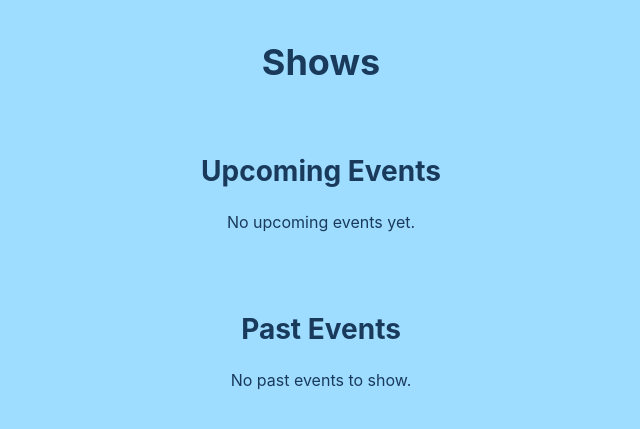
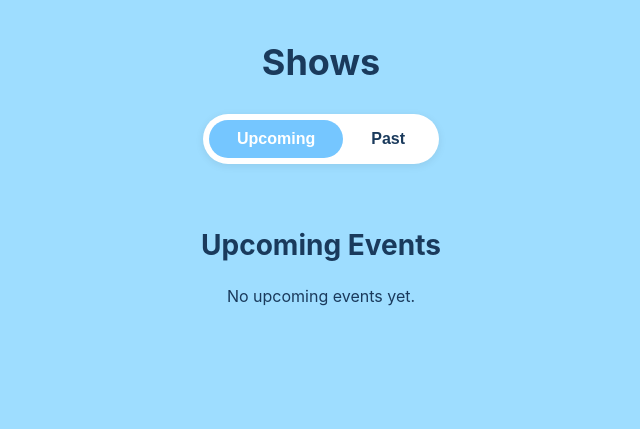
Before and after one commit to iFound1229/FISwebsite, a Flask app: page /shows in a window 1280 px wide. Shown: the part 72-501 px from the top of the page, without its empty margins (319-959 px from the left). Run offline with Flask 3, Linux system fonts and the light colour scheme; data that the repository does not hold is empty; some libraries are stand-ins or nearby versions.

Commit message:
Add a button to switch between upcoming and past events
Introduce a toggle button group and associated panes in the `shows.html` template to allow users to switch between viewing upcoming and past events. Styles have been added to `static/style.css` to support the new UI elements, including active states for buttons and conditional display of panes.

Replit-Commit-Author: Agent
Replit-Commit-Session-Id: 554d3c84-c7a5-4fdc-9ed4-a3a9f6259cfb
Replit-Commit-Checkpoint-Type: full_checkpoint
Replit-Commit-Event-Id: 87a31319-6447-48f3-afc2-1afe023691d0
Replit-Commit-Screenshot-Url: https://storage.googleapis.com/screenshot-production-us-central1/143ad4c1-2050-44f0-b212-1bdbe4dcf435/554d3c84-c7a5-4fdc-9ed4-a3a9f6259cfb/2bcNvkr
Replit-Helium-Checkpoint-Created: true

```diff
--- a/static/style.css
+++ b/static/style.css
@@ -137,6 +137,40 @@ section h2 {
   max-width: 700px;
   margin: 0 auto;
 }
+
+.shows-toggle {
+  display: flex;
+  justify-content: center;
+  gap: 0;
+  margin-bottom: 24px;
+  background: #fff;
+  border-radius: 999px;
+  padding: 6px;
+  width: fit-content;
+  margin-left: auto;
+  margin-right: auto;
+  box-shadow: 0 2px 8px rgba(0,0,0,0.08);
+}
+
+.toggle-btn {
+  background: transparent;
+  border: none;
+  padding: 10px 28px;
+  border-radius: 999px;
+  font-size: 16px;
+  font-weight: 600;
+  color: #1a3a5c;
+  cursor: pointer;
+  transition: background-color 0.2s, color 0.2s;
+}
+
+.toggle-btn.active {
+  background: rgba(117, 198, 255, 1);
+  color: #fff;
+}
+
+.shows-pane { display: none; }
+.shows-pane.active { display: block; }
 
 .event-item {
   display: flex;
--- a/templates/shows.html
+++ b/templates/shows.html
@@ -3,11 +3,33 @@
 {% block content %}
 <section class="page-section">
   <h1 class="page-title">Shows</h1>
+
+  <div class="shows-toggle">
+    <button type="button" class="toggle-btn active" data-target="upcoming-pane">Upcoming</button>
+    <button type="button" class="toggle-btn" data-target="past-pane">Past</button>
+  </div>
+
+  <div id="upcoming-pane" class="shows-pane active">
     {% with events_title='Upcoming Events', events_list=data.events, empty_text='No upcoming events yet.' %}
       {% include "_events.html" %}
     {% endwith %}
+  </div>
+
+  <div id="past-pane" class="shows-pane">
     {% with events_title='Past Events', events_list=data.past_events, empty_text='No past events to show.' %}
       {% include "_events.html" %}
     {% endwith %}
+  </div>
 </section>
+
+<script>
+  document.querySelectorAll('.toggle-btn').forEach(btn => {
+    btn.addEventListener('click', () => {
+      document.querySelectorAll('.toggle-btn').forEach(b => b.classList.remove('active'));
+      document.querySelectorAll('.shows-pane').forEach(p => p.classList.remove('active'));
+      btn.classList.add('active');
+      document.getElementById(btn.dataset.target).classList.add('active');
+    });
+  });
+</script>
 {% endblock %}
```
Lines whose indentation alone changed are shown as unchanged.
